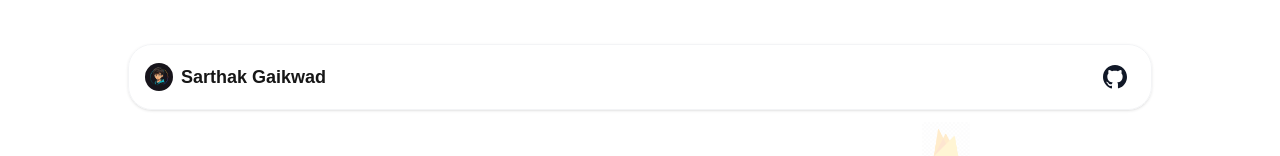
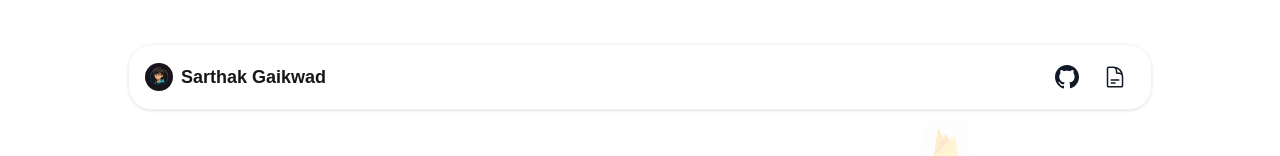
Before and after one commit to Sarthak5290/sarthak-next, a Next.js app: page / in a window 1280 px wide. Shown: the top 156 px of the page. Built offline with nearby package versions, Linux system fonts and the light colour scheme.

Commit message:
adding resume logo and drive link

```diff
--- a/components/Navbar.js
+++ b/components/Navbar.js
@@ -6,33 +6,27 @@
 
 const Navbar = () => {
   const [isMenuOpen, setIsMenuOpen] = useState(false);
-  const [scrollingUp, setScrollingUp] = useState(true); // Track scroll direction
-  const [lastScrollTop, setLastScrollTop] = useState(0); // Store last scroll position
+  const [scrollingUp, setScrollingUp] = useState(true);
+  const [lastScrollTop, setLastScrollTop] = useState(0);
 
   const toggleMenu = () => setIsMenuOpen(!isMenuOpen);
 
   const handleScroll = useCallback(() => {
     const currentScroll = window.scrollY;
-
-    // Check if scrolling up
     if (currentScroll < lastScrollTop) {
       setScrollingUp(true);
     } else {
       setScrollingUp(false);
     }
-
-    setLastScrollTop(currentScroll <= 0 ? 0 : currentScroll); // Ensure scroll position doesn't go negative
-  }, [lastScrollTop]); // Memoize the handleScroll function
+    setLastScrollTop(currentScroll <= 0 ? 0 : currentScroll);
+  }, [lastScrollTop]);
 
   useEffect(() => {
-    // Attach scroll event listener
     window.addEventListener("scroll", handleScroll);
-
-    // Clean up the event listener on component unmount
     return () => {
       window.removeEventListener("scroll", handleScroll);
     };
-  }, [handleScroll]); // Using the memoized version of handleScroll
+  }, [handleScroll]);
 
   return (
     <navbar
@@ -56,10 +50,10 @@
           </div>
 
           {/* Desktop Links */}
-          <div className="hidden md:flex items-center justify-end gap-6">
+          <div className="hidden md:flex items-center justify-end gap-2">
             <Link
-              href="https://github.com/sarthak5290" // Add your GitHub profile link
-              target="_blank" // Open GitHub in a new tab
+              href="https://github.com/sarthak5290"
+              target="_blank"
               className="inline-flex items-center justify-center rounded-xl bg-transparent p-2 text-gray-900 hover:text-blue-600 dark:text-white dark:hover:text-blue-400 transition-all duration-200"
             >
               <svg
@@ -71,6 +65,26 @@
                 <path
                   fillRule="evenodd"
                   d="M12 0C5.373 0 0 5.373 0 12c0 5.302 3.438 9.804 8.207 11.396.6.111.793-.259.793-.577 0-.285-.011-1.043-.017-2.053-3.338.726-4.043-1.607-4.043-1.607-.544-1.383-1.332-1.754-1.332-1.754-1.088-.743.082-.728.082-.728 1.205.084 1.839 1.24 1.839 1.24 1.071 1.832 2.809 1.303 3.495.998.107-.776.419-1.303.762-1.603-2.667-.303-5.467-1.333-5.467-5.932 0-1.309.468-2.378 1.237-3.216-.124-.303-.537-1.524.117-3.172 0 0 1.006-.322 3.298 1.228.957-.266 1.985-.399 3.006-.403 1.021.004 2.049.137 3.006.403 2.293-1.55 3.298-1.228 3.298-1.228.655 1.648.241 2.869.117 3.172.77.838 1.237 1.907 1.237 3.216 0 4.61-2.801 5.629-5.47 5.932.431.366.806 1.086.806 2.191 0 1.583-.014 2.866-.014 3.248 0 .318.193.688.798.576C20.565 21.804 24 17.302 24 12c0-6.627-5.373-12-12-12z"
+                />
+              </svg>
+            </Link>
+            <Link
+              href="https://drive.google.com/file/d/1UEVXfHA_uZc-1iE8gl6plnAHorcGvO2V/view?usp=sharing"
+              target="_blank"
+              className="inline-flex items-center justify-center rounded-xl bg-transparent p-2 text-gray-900 hover:text-blue-600 dark:text-white dark:hover:text-blue-400 transition-all duration-200"
+            >
+              <svg
+                xmlns="http://www.w3.org/2000/svg"
+                fill="none"
+                viewBox="0 0 24 24"
+                strokeWidth="1.5"
+                stroke="currentColor"
+                className="w-6 h-6"
+              >
+                <path
+                  strokeLinecap="round"
+                  strokeLinejoin="round"
+                  d="M19.5 14.25v-2.625a3.375 3.375 0 00-3.375-3.375h-1.5A1.125 1.125 0 0113.5 7.125v-1.5a3.375 3.375 0 00-3.375-3.375H8.25m0 12.75h7.5m-7.5 3H12M10.5 2.25H5.625c-.621 0-1.125.504-1.125 1.125v17.25c0 .621.504 1.125 1.125 1.125h12.75c.621 0 1.125-.504 1.125-1.125V11.25a9 9 0 00-9-9z"
                 />
               </svg>
             </Link>
@@ -103,11 +117,11 @@
 
       {/* Mobile Menu */}
       {isMenuOpen && (
-        <div className="md:hidden flex flex-col items-center py-4 bg-transparent">
+        <div className="md:hidden flex flex-row items-center justify-center gap-4 py-4 bg-transparent">
           <Link
-            href="https://github.com/sarthak5290" // Add your GitHub profile link
+            href="https://github.com/sarthak5290"
             target="_blank"
-            className="inline-flex items-center justify-center rounded-xl bg-transparent p-2 text-gray-900 hover:text-blue-600 dark:text-white dark:hover:text-blue-400 transition-all duration-200 py-2"
+            className="inline-flex items-center justify-center rounded-xl bg-transparent p-2 text-gray-900 hover:text-blue-600 dark:text-white dark:hover:text-blue-400 transition-all duration-200"
           >
             <svg
               xmlns="http://www.w3.org/2000/svg"
@@ -121,6 +135,26 @@
               />
             </svg>
           </Link>
+          <Link
+            href="https://drive.google.com/file/d/1UEVXfHA_uZc-1iE8gl6plnAHorcGvO2V/view?usp=sharing"
+            target="_blank"
+            className="inline-flex items-center justify-center rounded-xl bg-transparent p-2 text-gray-900 hover:text-blue-600 dark:text-white dark:hover:text-blue-400 transition-all duration-200"
+          >
+            <svg
+              xmlns="http://www.w3.org/2000/svg"
+              fill="none"
+              viewBox="0 0 24 24"
+              strokeWidth="1.5"
+              stroke="currentColor"
+              className="w-6 h-6"
+            >
+              <path
+                strokeLinecap="round"
+                strokeLinejoin="round"
+                d="M19.5 14.25v-2.625a3.375 3.375 0 00-3.375-3.375h-1.5A1.125 1.125 0 0113.5 7.125v-1.5a3.375 3.375 0 00-3.375-3.375H8.25m0 12.75h7.5m-7.5 3H12M10.5 2.25H5.625c-.621 0-1.125.504-1.125 1.125v17.25c0 .621.504 1.125 1.125 1.125h12.75c.621 0 1.125-.504 1.125-1.125V11.25a9 9 0 00-9-9z"
+              />
+            </svg>
+          </Link>
         </div>
       )}
     </navbar>
```
